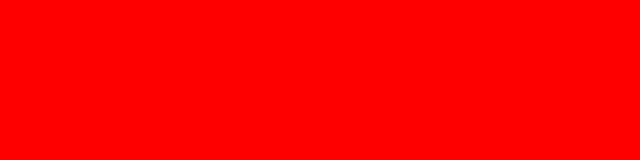
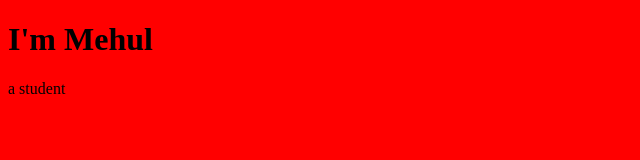
Before and after one commit to MeHuL389/CV, a plain HTML site: page Css my site/index.html in a window 1280 px wide. Shown: the whole page, without its empty margins (0-640 px from the left). Drawn offline with Linux system fonts and the light colour scheme.

Commit message:
Update index.html

```diff
--- a/Css my site/index.html
+++ b/Css my site/index.html
@@ -7,6 +7,11 @@
     <link rel="icon" href="favicon.ico">
   </head>
   <body>
+    <div class="">
+      <h1> I'm Mehul</h1>
+      <p>a student</p>
+    </div>
+
 
 
   </body>
```
